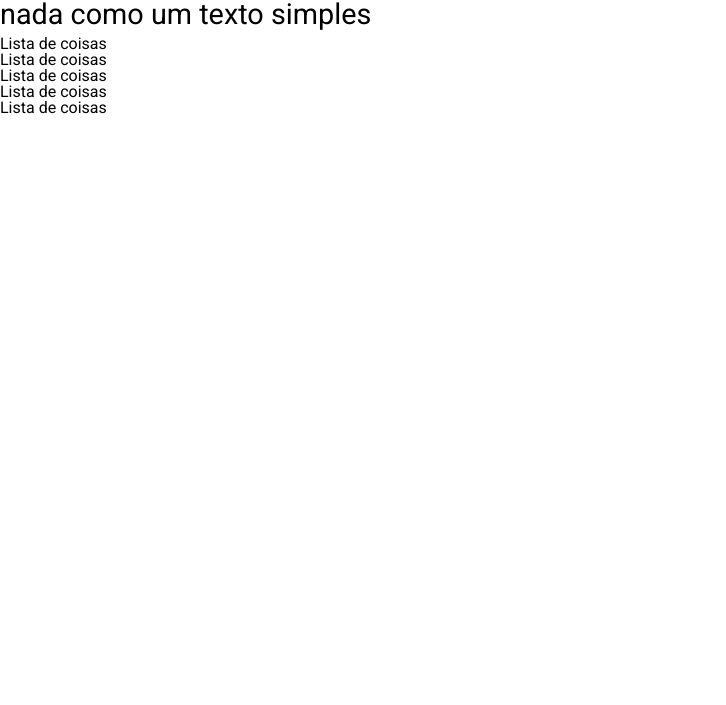
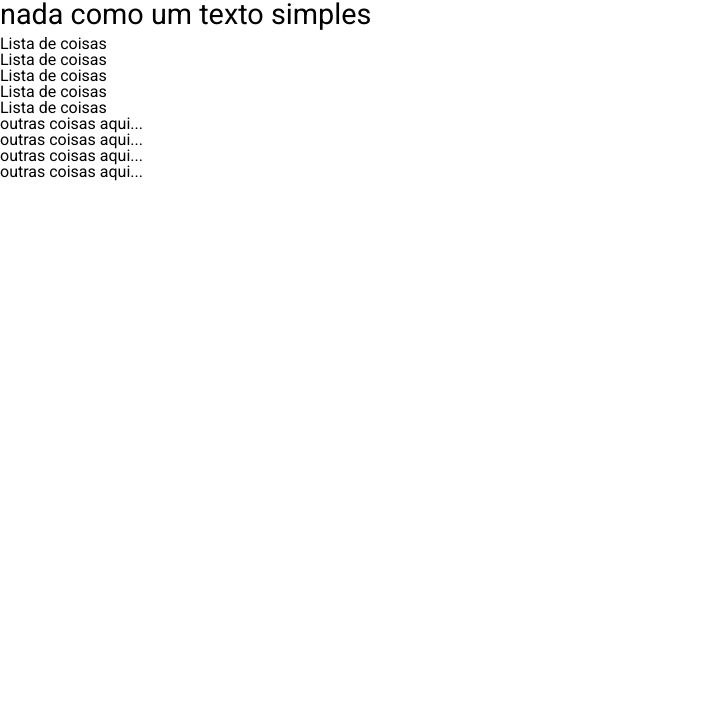
Before and after one commit to rodolfocoprodutor/newsite, a plain HTML site: page index.html in a window 1280 px wide. Shown: the part 95-800 px from the top of the page, without its empty margins (0-726 px from the left). Drawn offline with Linux system fonts and the light colour scheme.

Commit message:
terceita sessão

```diff
--- a/index.html
+++ b/index.html
@@ -37,6 +37,14 @@
                 </ul>
             </div>
         </section>
+        <section class="s-terceira">
+            <div class="container">
+                <div class="col-4">outras coisas aqui...</div>
+                <div class="col-4">outras coisas aqui...</div>
+                <div class="col-4">outras coisas aqui...</div>
+                <div class="col-4">outras coisas aqui...</div>
+            </div>
+        </section>
     </main>
     <footer>
         <div class="container">
```
